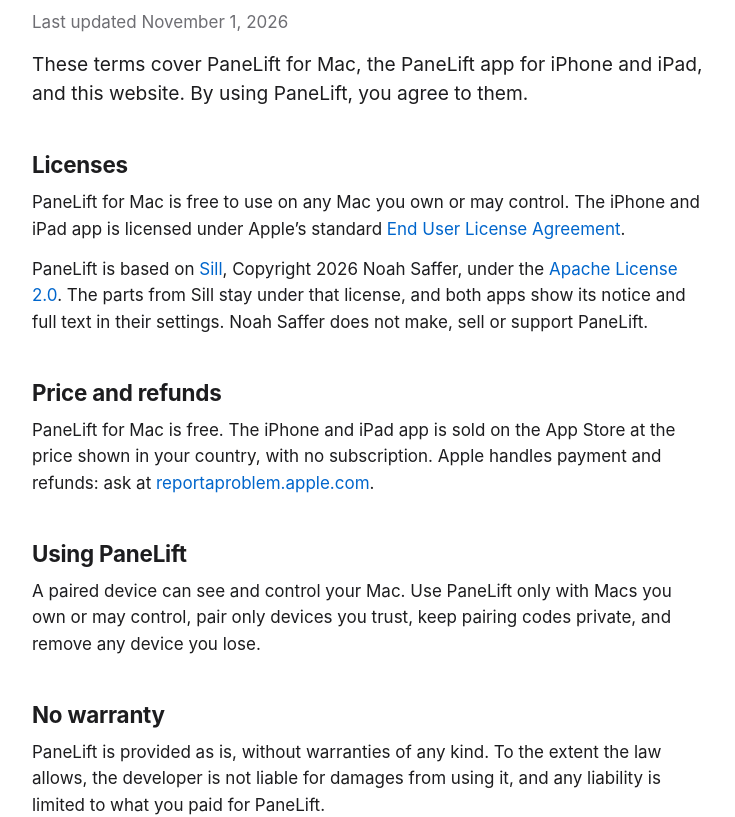
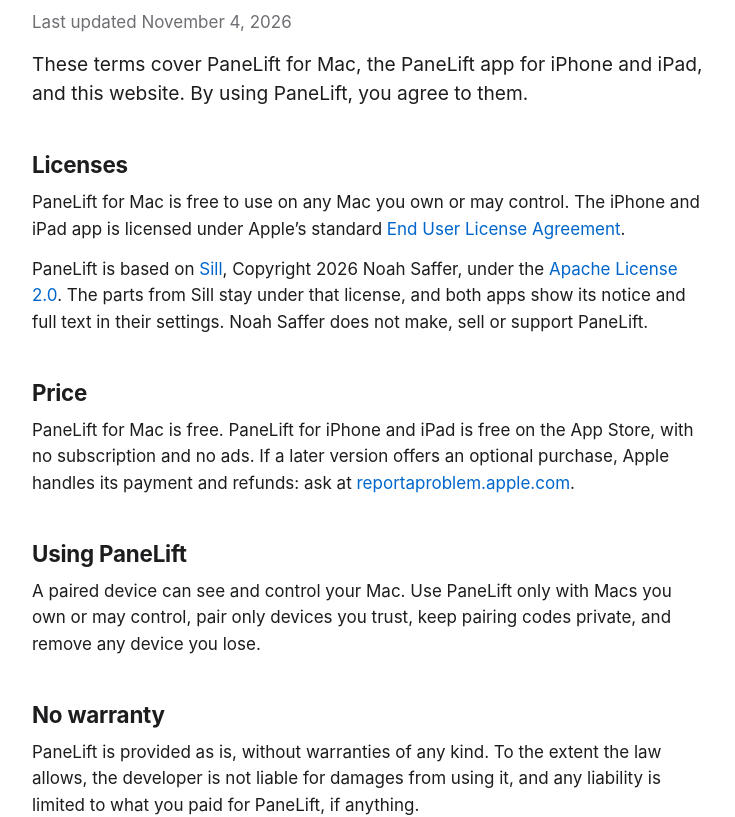
Before and after one commit to wongfei2009/panelift-site, a plain HTML site: page terms.html in a window 1280 px wide. Shown: the part 138-955 px from the top of the page, without its empty margins (272-1007 px from the left). Drawn offline with Linux system fonts and the light colour scheme.

Commit message:
PaneLift for iPhone and iPad is free

```diff
--- a/terms.html
+++ b/terms.html
@@ -5,13 +5,13 @@
 <meta name="viewport" content="width=device-width, initial-scale=1">
 <meta http-equiv="Content-Security-Policy" content="default-src 'none'; style-src 'self'; img-src 'self'; base-uri 'none'; form-action 'none'">
 <meta name="color-scheme" content="light dark">
-<meta name="description" content="PaneLift’s terms: licenses, price and refunds, and no warranty.">
+<meta name="description" content="PaneLift’s terms: licenses, price, and no warranty.">
 <title>PaneLift Terms of Service</title>
 <meta property="og:type" content="website">
 <meta property="og:site_name" content="PaneLift">
 <meta property="og:url" content="https://wongfei2009.github.io/panelift-site/terms">
 <meta property="og:title" content="PaneLift terms of service">
-<meta property="og:description" content="PaneLift’s terms: licenses, price and refunds, and no warranty.">
+<meta property="og:description" content="PaneLift’s terms: licenses, price, and no warranty.">
 <meta property="og:image" content="https://wongfei2009.github.io/panelift-site/preview.jpg">
 <meta property="og:image:width" content="1200">
 <meta property="og:image:height" content="630">
@@ -31,21 +31,21 @@
 
 <main>
 <h1>Terms of Service</h1>
-  <p class="muted">Last updated November 1, 2026</p>
+  <p class="muted">Last updated November 4, 2026</p>
   <p class="lede">These terms cover PaneLift for Mac, the PaneLift app for iPhone and iPad, and this website. By using PaneLift, you agree to them.</p>
 
   <h2 id="license">Licenses</h2>
   <p>PaneLift for Mac is free to use on any Mac you own or may control. The iPhone and iPad app is licensed under Apple’s standard <a href="https://www.apple.com/legal/internet-services/itunes/dev/stdeula/">End User License Agreement</a>.</p>
   <p>PaneLift is based on <a href="https://github.com/Saffsanity/sill">Sill</a>, Copyright 2026 Noah Saffer, under the <a href="https://www.apache.org/licenses/LICENSE-2.0">Apache License 2.0</a>. The parts from Sill stay under that license, and both apps show its notice and full text in their settings. Noah Saffer does not make, sell or support PaneLift.</p>
 
-  <h2>Price and refunds</h2>
-  <p>PaneLift for Mac is free. The iPhone and iPad app is sold on the App Store at the price shown in your country, with no subscription. Apple handles payment and refunds: ask at <a href="https://reportaproblem.apple.com">reportaproblem.apple.com</a>.</p>
+  <h2>Price</h2>
+  <p>PaneLift for Mac is free. PaneLift for iPhone and iPad is free on the App Store, with no subscription and no ads. If a later version offers an optional purchase, Apple handles its payment and refunds: ask at <a href="https://reportaproblem.apple.com">reportaproblem.apple.com</a>.</p>
 
   <h2>Using PaneLift</h2>
   <p>A paired device can see and control your Mac. Use PaneLift only with Macs you own or may control, pair only devices you trust, keep pairing codes private, and remove any device you lose.</p>
 
   <h2>No warranty</h2>
-  <p>PaneLift is provided as is, without warranties of any kind. To the extent the law allows, the developer is not liable for damages from using it, and any liability is limited to what you paid for PaneLift.</p>
+  <p>PaneLift is provided as is, without warranties of any kind. To the extent the law allows, the developer is not liable for damages from using it, and any liability is limited to what you paid for PaneLift, if anything.</p>
 
   <h2>Trademarks</h2>
   <p>Apple, Mac, iPhone, iPad and App Store are trademarks of Apple Inc. PaneLift is not made by, endorsed by or affiliated with Apple.</p>
```
Also changed, not shown: download.html (+1 -1 lines), index.html (+1 -1 lines).
